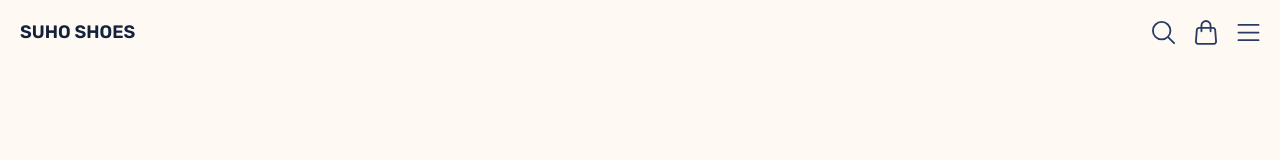
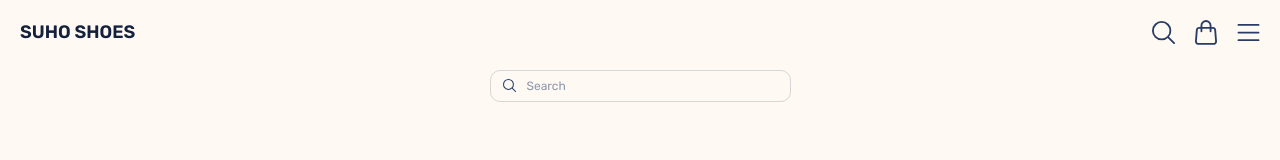
Before and after one commit to juanang207/suhoshoes, a React (Create React App) app: page / in a window 1280 px wide. Shown: the top 160 px of the page. Built offline with nearby package versions, Linux system fonts and the light colour scheme.

Commit message:
created search bar

```diff
--- a/src/components/App.js
+++ b/src/components/App.js
@@ -1,5 +1,6 @@
 import React, { Component } from "react";
 import Navbar from "./navbar/Navbar";
+import Input from "./input/Input";
 import "./index.css";
 
 class App extends Component {
@@ -7,6 +8,7 @@ class App extends Component {
     return (
       <div>
         <Navbar/>
+        <Input width="263px" paddingLeft="36px" type="search" placeholderText="Search" />
       </div>
     );
   }
--- a/src/components/index.css
+++ b/src/components/index.css
@@ -1,9 +1,12 @@
 :root {
   --primary1: #FFF9F4;
+  --primary3: #D6D6D6;
   --secondary1: #FDB53F;
   --accent1: #283C65;
   --accent2: #14213D;
   --grey200: #B1B9C9;
+  --grey300: #8D97AB;
+  --grey500: #3D4860;
   --regular: 400;
   --medium: 500;
   --semibold: 600;
--- /dev/null
+++ b/src/components/input/Input.css
@@ -0,0 +1,27 @@
+.input-box-parent {
+  text-align: center;
+  margin-top: 5px;
+
+}
+
+.input-box {
+  padding: 8px 0px 8px;
+  border: 1px solid var(--primary3);
+  border-radius: 10px;
+  font-size: 0.75rem;
+  background-color: var(--primary1);
+}
+
+.input-box:focus {
+  color: var(--grey500);
+  outline-color: var(--secondary1);
+}
+
+.input-box::placeholder {
+  color: var(--grey300);
+}
+
+.input-box-parent .search {
+  background: transparent url("../../images/search-btn.svg") no-repeat 12px center;
+  background-size: 13px;
+}
--- /dev/null
+++ b/src/components/input/Input.js
@@ -0,0 +1,19 @@
+import React, { Component } from "react";
+import "./Input.css";
+
+class Input extends Component {
+  render() {
+    return (
+      <div className="input-box-parent">
+        <input
+          type="text"
+          placeholder={this.props.placeholderText}
+          className={`input-box ${this.props.type ? this.props.type : ""}`}
+          style={{ width: this.props.width, paddingLeft: this.props.paddingLeft}}
+        ></input>
+      </div>
+    );
+  }
+}
+
+export default Input;
```
